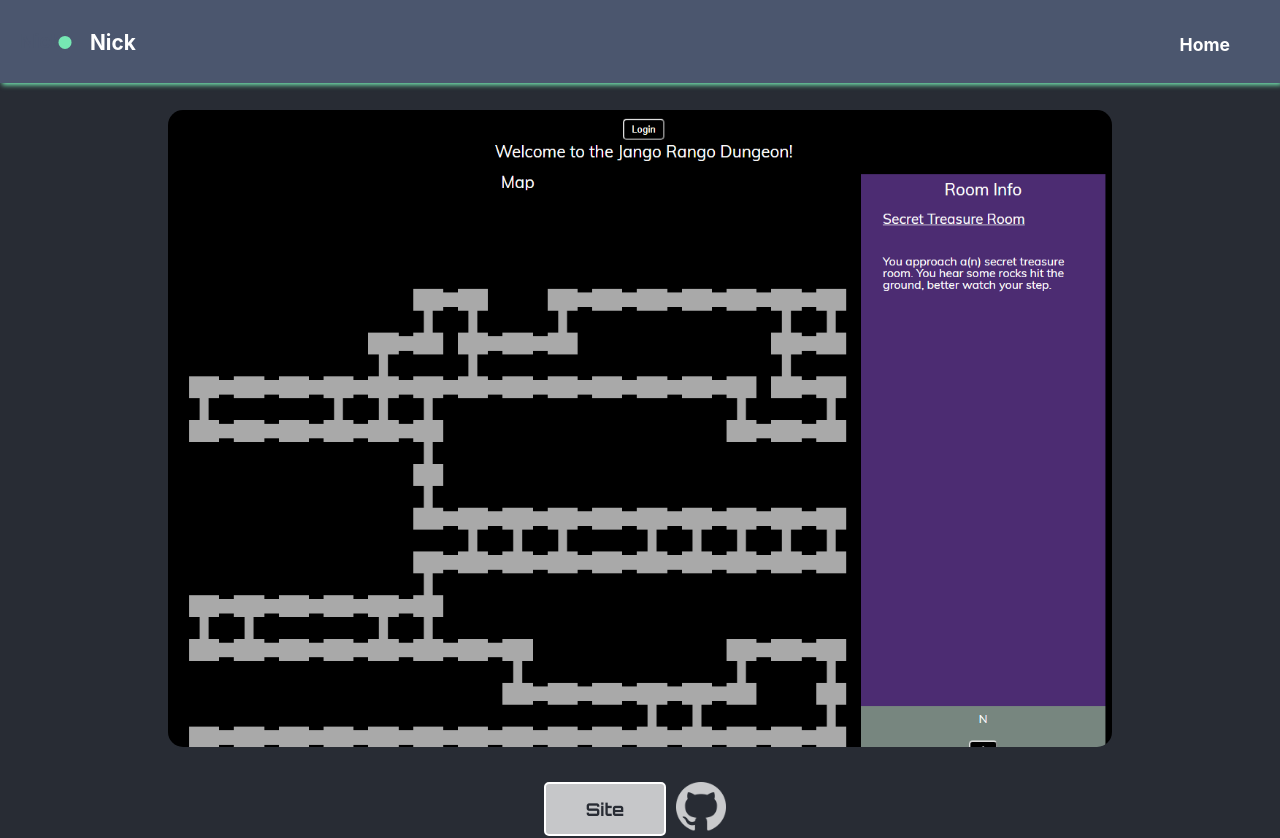
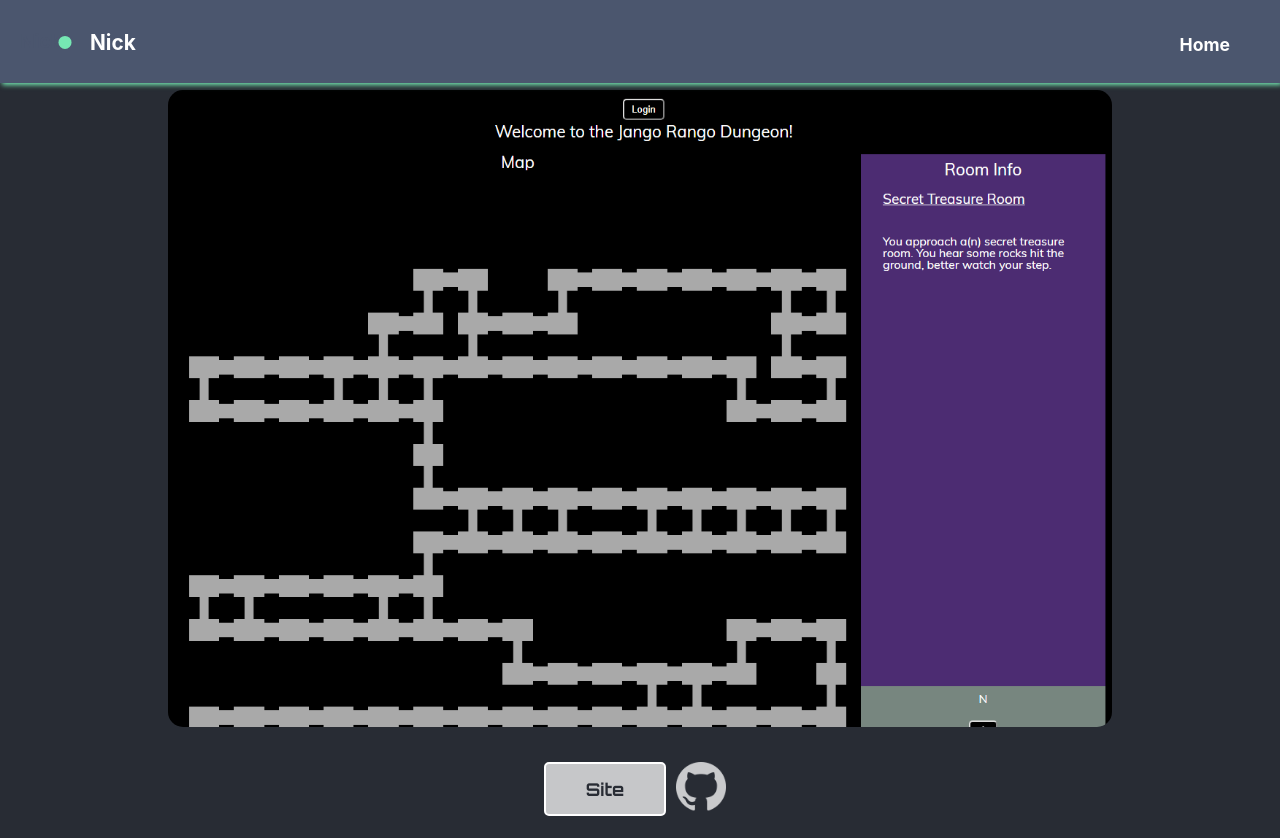
Before and after one commit to NickStrick/My-Portfolio, a React (Create React App) app in the folder portfolio/: page /project/1 in a window 1280 px wide. Shown: the top 838 px of the page. Built offline with nearby package versions, Linux system fonts and the light colour scheme.

Commit message:
font style import

```diff
--- a/portfolio/src/components/ProjectList/ProjectInfo.scss
+++ b/portfolio/src/components/ProjectList/ProjectInfo.scss
@@ -1,6 +1,6 @@
 .ProjectInfo{
     padding: 50px;
-    padding-top: 110px;
+    padding-top: 90px;
     display: flex;
     flex-direction: column;
     color: white;
```
